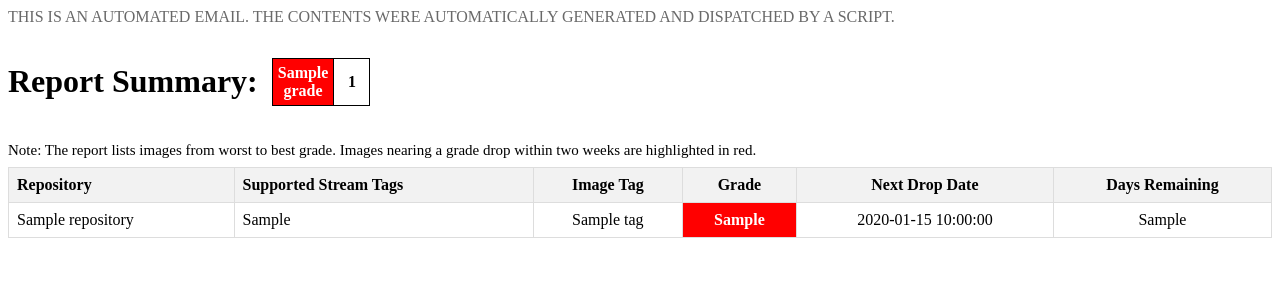
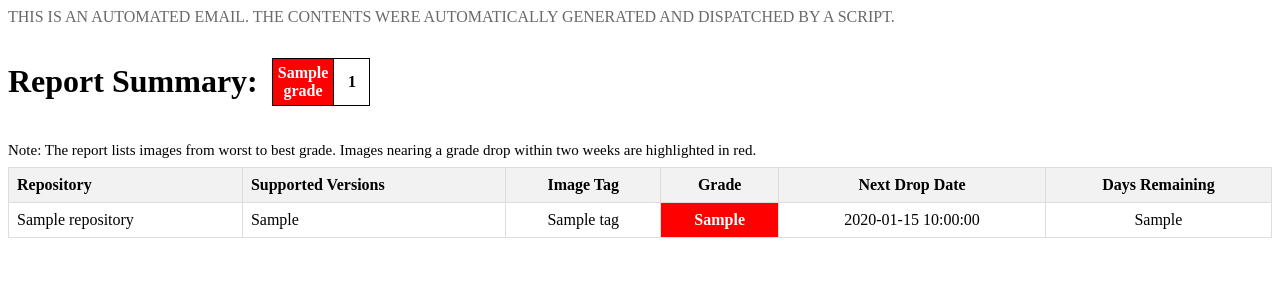
Before and after one commit to riprasad/rhoai-image-health-reporter, a Python web app: template mailer/template/image_health_report.html in a window 1280 px wide. Shown: the top 300 px of the page. Run offline with Jinja, Linux system fonts and the light colour scheme; the template is opened without the code that fills it: most values are stand-ins (such as "Sample title", 1, 10 or a date in 2020).

Commit message:
update template

```diff
--- a/mailer/template/image_health_report.html
+++ b/mailer/template/image_health_report.html
@@ -24,7 +24,7 @@
         <thead>
             <tr>
                 <th style="border: 1px solid #ddd; padding: 8px; text-align: left; background-color: #f2f2f2;">Repository</th>
-                <th style="border: 1px solid #ddd; padding: 8px; text-align: left; background-color: #f2f2f2;">Supported Stream Tags</th>
+                <th style="border: 1px solid #ddd; padding: 8px; text-align: left; background-color: #f2f2f2;">Supported Versions</th>
                 <th style="border: 1px solid #ddd; padding: 8px; text-align: center; background-color: #f2f2f2;">Image Tag</th>
                 <th style="border: 1px solid #ddd; padding: 8px; text-align: center; background-color: #f2f2f2;">Grade</th>
                 <th style="border: 1px solid #ddd; padding: 8px; text-align: center; background-color: #f2f2f2;">Next Drop Date</th>
```
